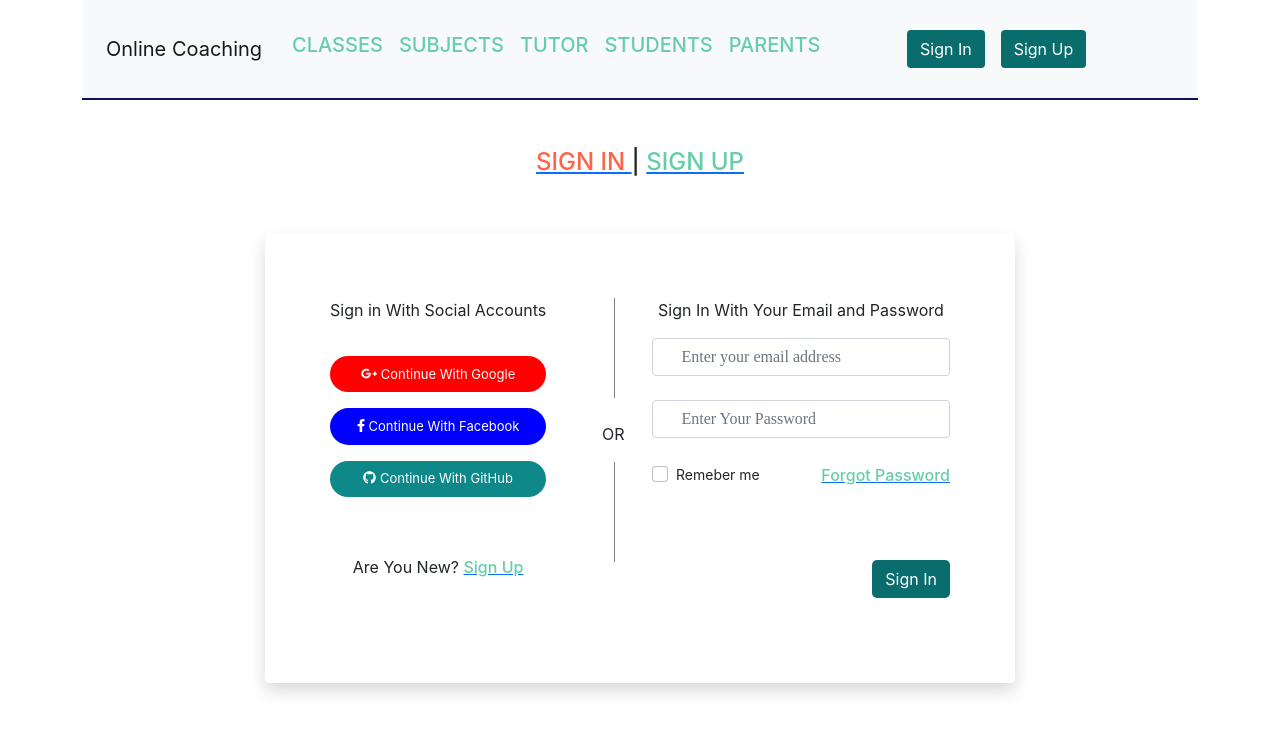
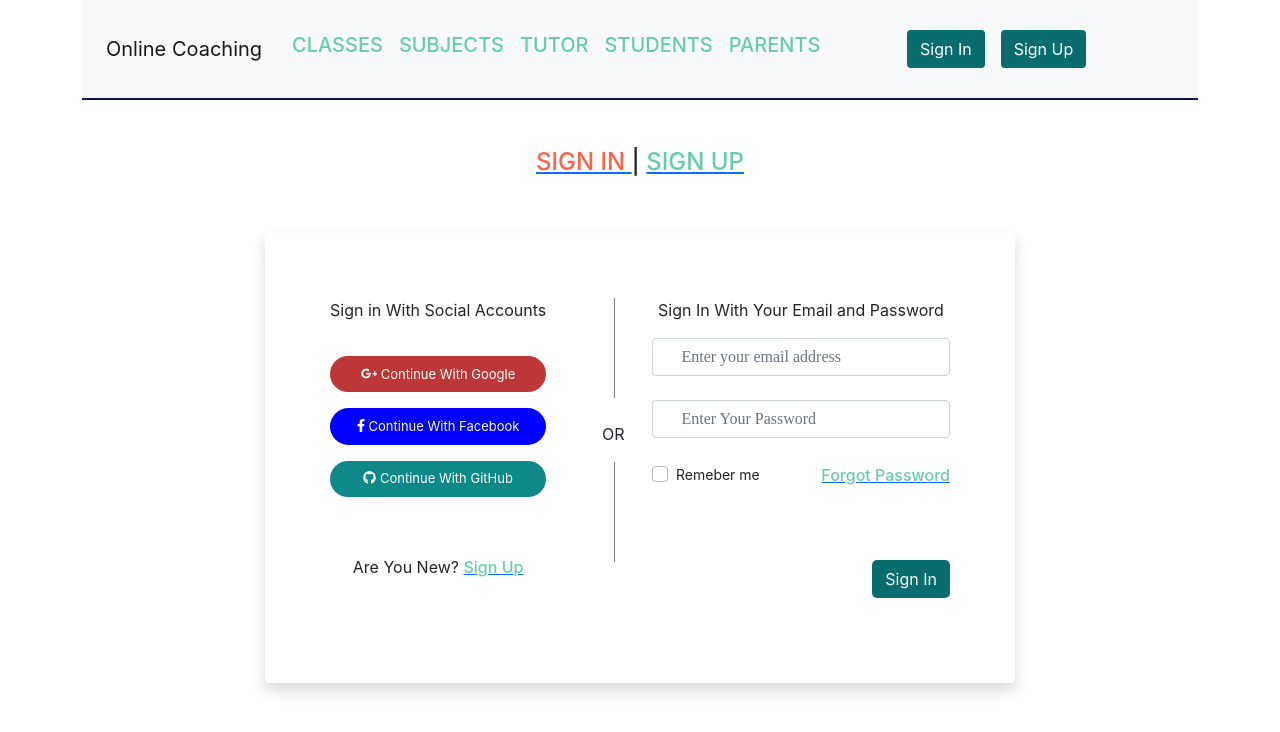
Before and after one commit to nwzz/Authentication-firebase, a React (Create React App) app: page / in a window 1280 px wide. Shown: the top 732 px of the page. Built offline with nearby package versions, Linux system fonts and the light colour scheme.

Commit message:
google btn color change

```diff
--- a/src/components/Login/Login.js
+++ b/src/components/Login/Login.js
@@ -183,7 +183,7 @@ const Login = () => {
             <div className="d-grid gap-3 justify-content-start col-md-5 mx-auto">
               <p className="">Sign in With Social Accounts</p>
 
-              <button className="btn btn-font" onClick={handleGoogleSignIn} style={{ color: 'white', backgroundColor: 'red', borderRadius: '20px' }}><FontAwesomeIcon className="font-awesome" icon={faGooglePlusG} /> Continue With Google</button>
+              <button className="btn btn-font" onClick={handleGoogleSignIn} style={{ color: 'white', backgroundColor: 'rgb(190, 55, 55)', borderRadius: '20px' }}><FontAwesomeIcon className="font-awesome" icon={faGooglePlusG} /> Continue With Google</button>
 
               <button className="btn btn-font" onClick={handleFbSignIn} style={{ color: 'white', backgroundColor: 'blue', borderRadius: '20px' }}><FontAwesomeIcon className="font-awesome" icon={faFacebookF} /> Continue With Facebook</button>
 
```
